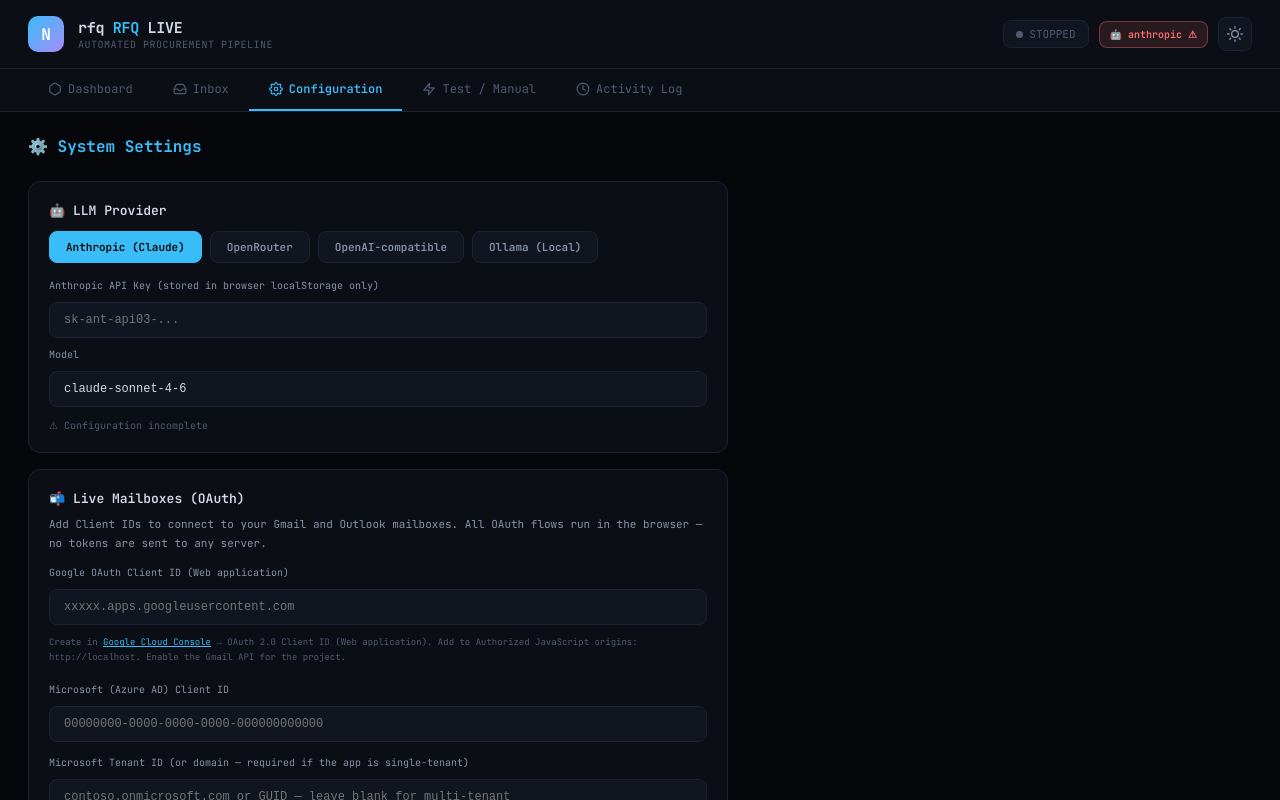
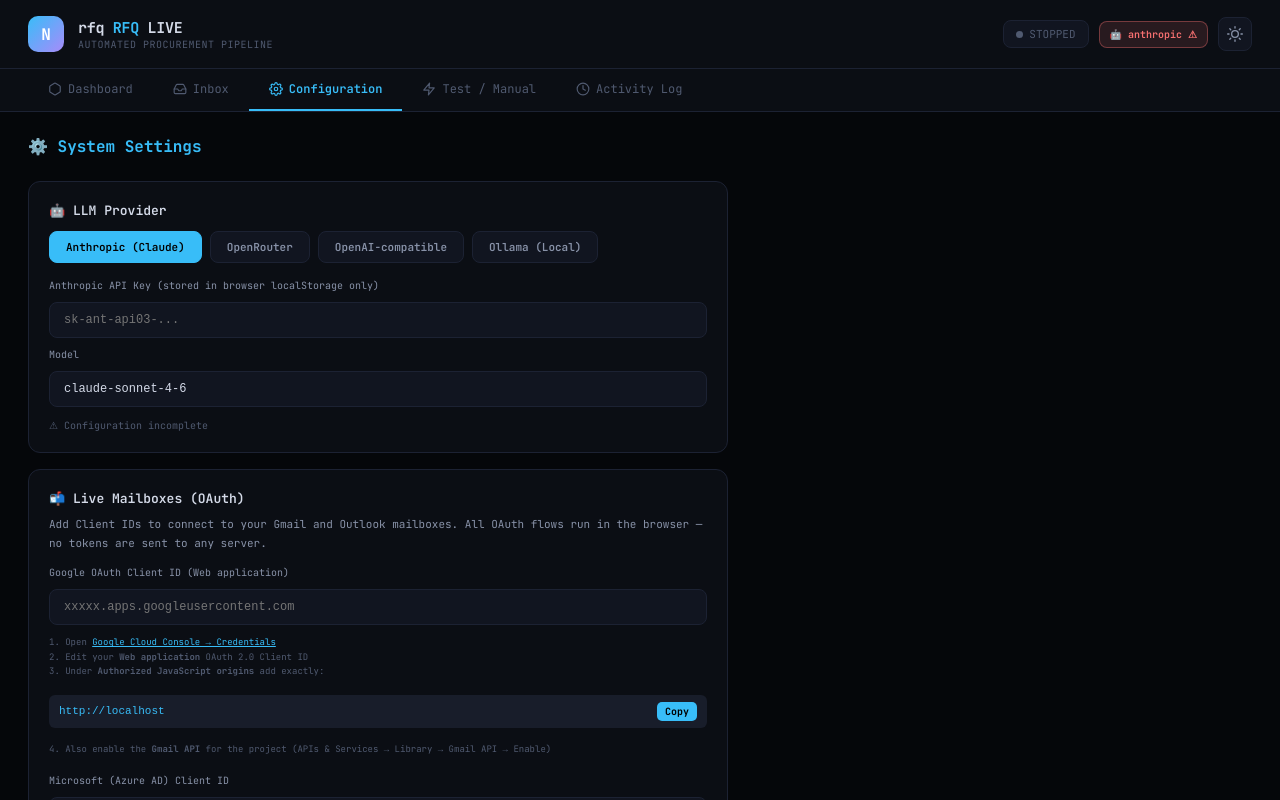
Before and after one commit to dvirchakim/DvirRfqSystem, a React (Vite) app in the folder dashboard-app/: page / in a window 1280 px wide. Both pictures are taken after a click on the button "Change LLM provider in Settings". Shown: the top 800 px of the page. Built offline with nearby package versions, Linux system fonts and the light colour scheme.

Commit message:
fix: Gmail OAuth better error hint + copy-able authorized origin in Settings

```diff
--- a/dashboard-app/src/LiveRFQDashboard.jsx
+++ b/dashboard-app/src/LiveRFQDashboard.jsx
@@ -486,6 +486,7 @@
       if (/popup_window_error|popup_window_blocked|blocked/i.test(msg)) hint = ' — Browser blocked the popup. Allow popups for this site in the address bar.';
       else if (/user_cancelled/i.test(msg)) hint = ' — User closed the sign-in window.';
       else if (/AADSTS50194/i.test(msg)) hint = ' — App is single-tenant. Fill in Tenant ID or switch to multi-tenant.';
+      else if (/invalid_client|unauthorized_client/i.test(msg) && mailProvider === 'gmail') hint = ` — Google OAuth: add ${typeof window !== 'undefined' ? window.location.origin : 'http://localhost:8080'} to Authorized JavaScript Origins in Google Cloud Console → APIs & Services → Credentials.`;
       else if (/AADSTS|invalid_client|unauthorized_client/i.test(msg)) hint = ' — App configuration error in Entra (Client ID / Redirect URI / Scopes).';
       addLog(`❌ Connection failed: ${msg}${hint}`, "error");
       console.error("[mail connect]", e);
@@ -2263,9 +2264,25 @@
                   }}
                 />
                 <div style={{ fontSize: 9, color: "var(--text3)", lineHeight: 1.6 }}>
-                  Create in <a href="https://console.cloud.google.com/apis/credentials" target="_blank" rel="noreferrer" style={{ color: "var(--accent)" }}>Google Cloud Console</a> → OAuth 2.0 Client ID (Web application).
-                  Add to Authorized JavaScript origins: <code style={{ direction: "ltr", fontFamily: "monospace" }}>{typeof window !== "undefined" ? window.location.origin : "http://localhost:5173"}</code>.
-                  Enable the Gmail API for the project.
+                  1. Open <a href="https://console.cloud.google.com/apis/credentials" target="_blank" rel="noreferrer" style={{ color: "var(--accent)" }}>Google Cloud Console → Credentials</a><br />
+                  2. Edit your <b>Web application</b> OAuth 2.0 Client ID<br />
+                  3. Under <b>Authorized JavaScript origins</b> add exactly:
+                </div>
+                <div style={{
+                  display: "flex", alignItems: "center", gap: 8, marginTop: 6, marginBottom: 4,
+                  background: "var(--surface3)", borderRadius: 6, padding: "7px 10px",
+                  border: "1px solid var(--accent)40",
+                }}>
+                  <code style={{ flex: 1, fontSize: 11, direction: "ltr", color: "var(--accent)", fontFamily: "monospace" }}>
+                    {typeof window !== "undefined" ? window.location.origin : "http://localhost:8080"}
+                  </code>
+                  <button
+                    onClick={() => { navigator.clipboard?.writeText(typeof window !== "undefined" ? window.location.origin : "http://localhost:8080"); addLog("📋 Origin copied", "success"); }}
+                    style={{ padding: "3px 8px", borderRadius: 5, background: "var(--accent)", color: "#000", border: "none", cursor: "pointer", fontSize: 10, fontWeight: 700, whiteSpace: "nowrap" }}
+                  >Copy</button>
+                </div>
+                <div style={{ fontSize: 9, color: "var(--text3)", lineHeight: 1.6 }}>
+                  4. Also enable the <b>Gmail API</b> for the project (APIs &amp; Services → Library → Gmail API → Enable)
                 </div>
 
                 <div style={{ fontSize: 10, color: "var(--text2)", marginTop: 8 }}>Microsoft (Azure AD) Client ID</div>
```
